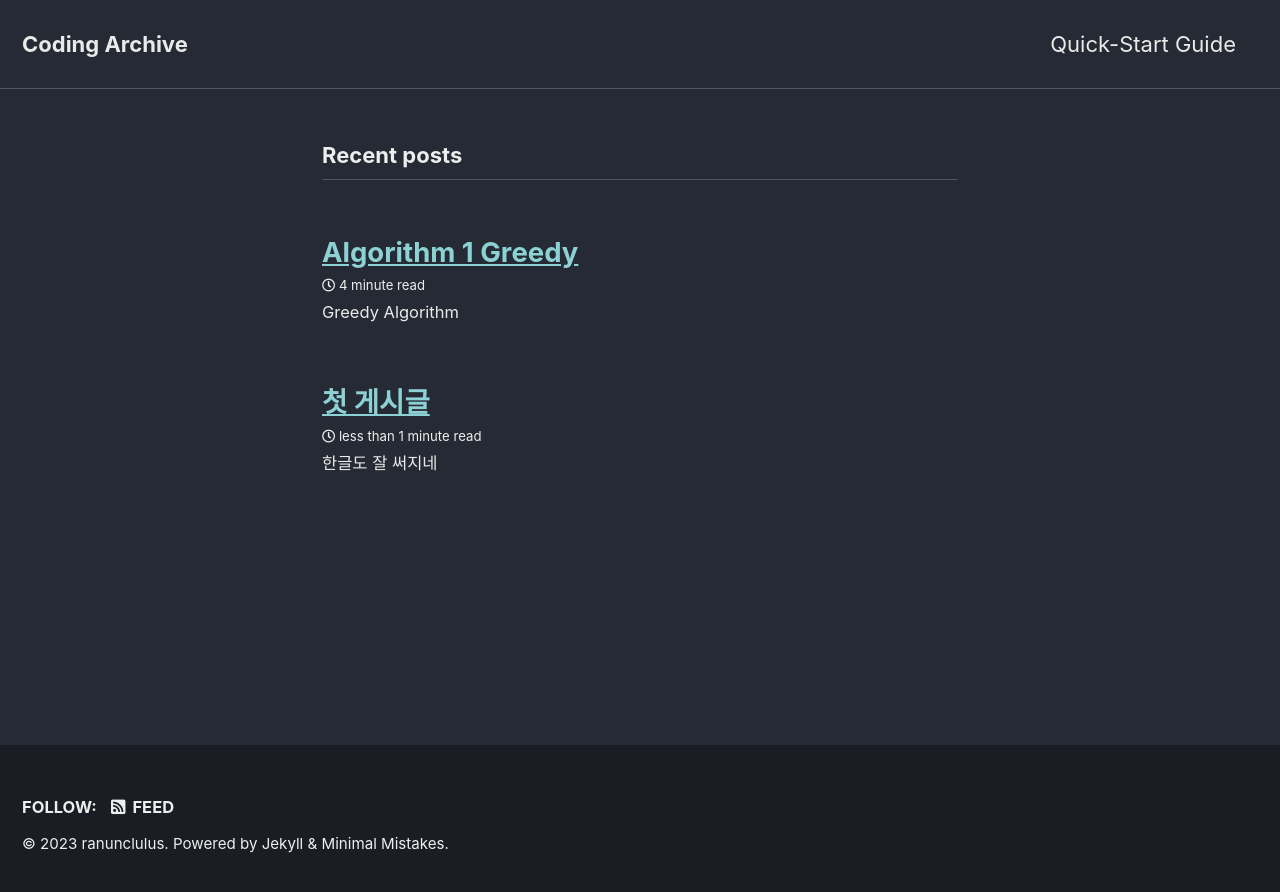
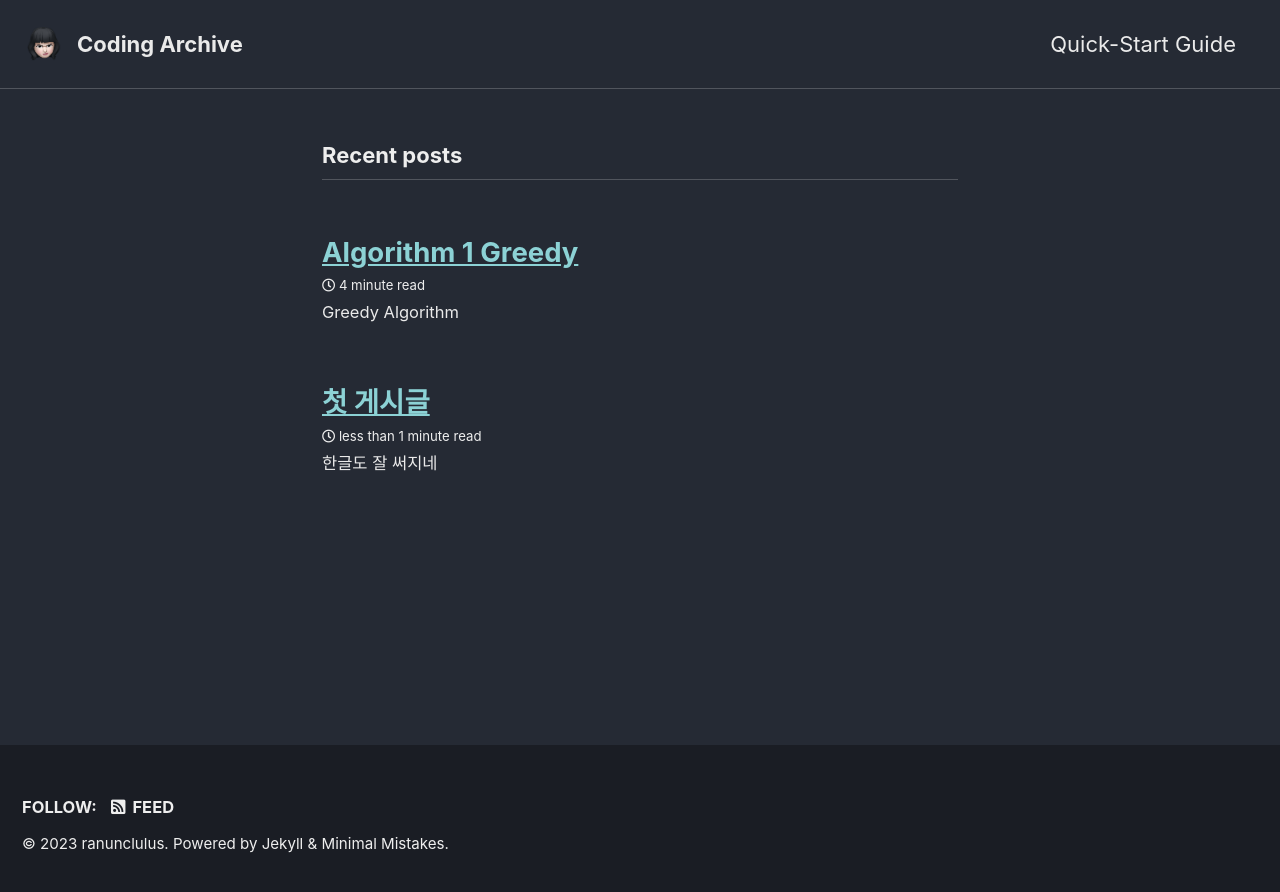
Before and after one commit to ranunclulus/ranunclulus.github.io, a Jekyll site: the page built from index.markdown, in a window 1280 px wide. Shown: the top 892 px of the page. Built offline with Jekyll 4.4.1, drawn with Linux system fonts in a browser that asks for light colours; cached includes are drawn as plain includes; the list of posts is cut into pages by our own code.

Commit message:
fix config.yml

```diff
--- a/_config.yml
+++ b/_config.yml
@@ -21,11 +21,11 @@ title_separator          : "-"
 subtitle                 : # site tagline that appears below site title in masthead
 name                     : "ranunclulus"
 description              : "An amazing website."
-url                      : # the base hostname & protocol for your site e.g. "https://ranunclulus.github.io"
+url                      : "https://ranunclulus.github.io"
 baseurl                  : # the subpath of your site, e.g. "/blog"
-repository               : # GitHub username/repo-name e.g. "ranunclulus/ranunclulus.github.io"
-teaser                   : # path of fallback teaser image, e.g. "/assets/images/500x300.png"
-logo                     : # path of logo image to display in the masthead, e.g. "/assets/images/88x88.png"
+repository               : "ranunclulus/ranunclulus.github.io"
+teaser                   : "/assets/images/mimoji.png"
+logo                     : "/assets/images/mimoji.png"
 masthead_title           : # overrides the website title displayed in the masthead, use " " for no title
 # breadcrumbs            : false # true, false (default)
 words_per_minute         : 200
@@ -112,7 +112,7 @@ author:
   links:
     - label: "Email"
       icon: "fas fa-fw fa-envelope-square"
-      # url: "mailto:your.name@email.com"
+      url: "morion002@gmail.com"
     - label: "Website"
       icon: "fas fa-fw fa-link"
       # url: "https://your-website.com"
@@ -124,10 +124,10 @@ author:
       # url: "https://facebook.com/"
     - label: "GitHub"
       icon: "fab fa-fw fa-github"
-      # url: "https://github.com/"
+      url: "https://github.com/ranuncluls"
     - label: "Instagram"
       icon: "fab fa-fw fa-instagram"
-      # url: "https://instagram.com/"
+      url: "https://instagram.com/ranunclulus"
 
 # Site Footer
 footer:
```
Also changed, not shown: assets/images/mimoji.png (added).
